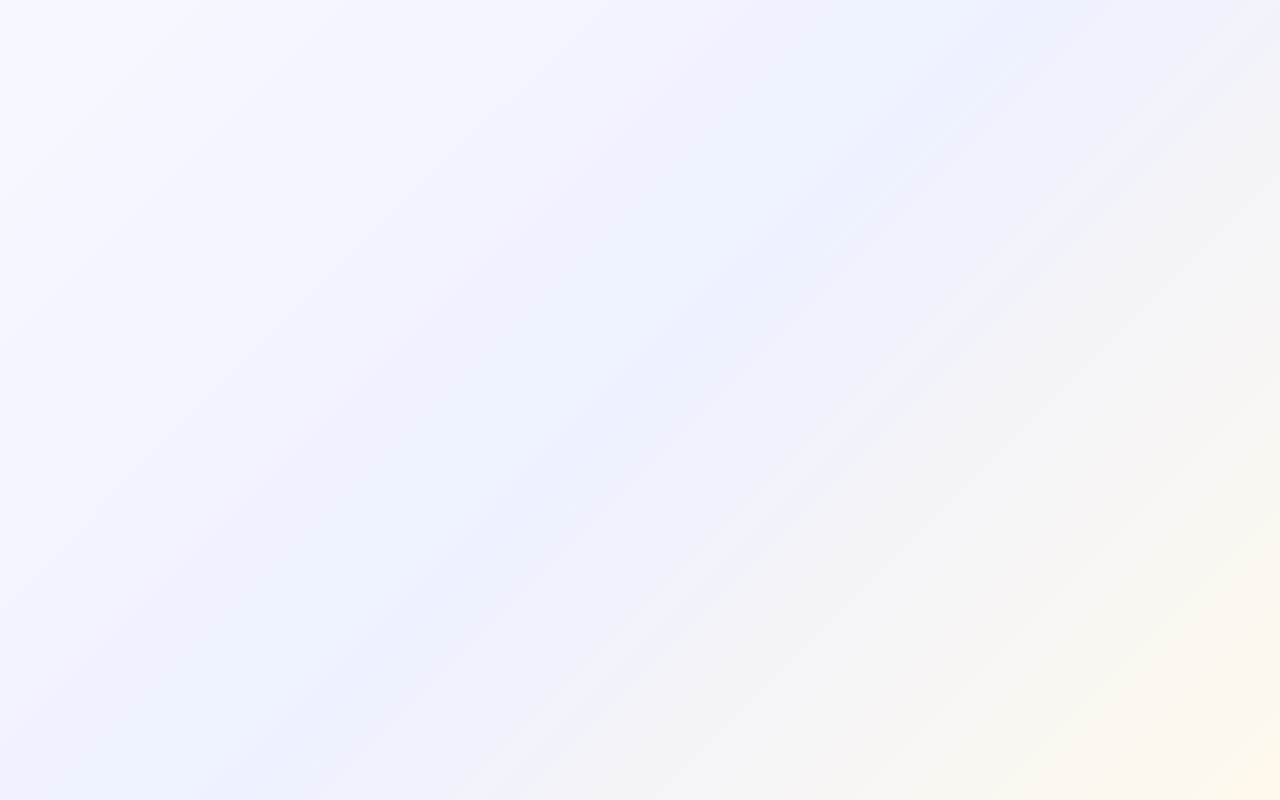
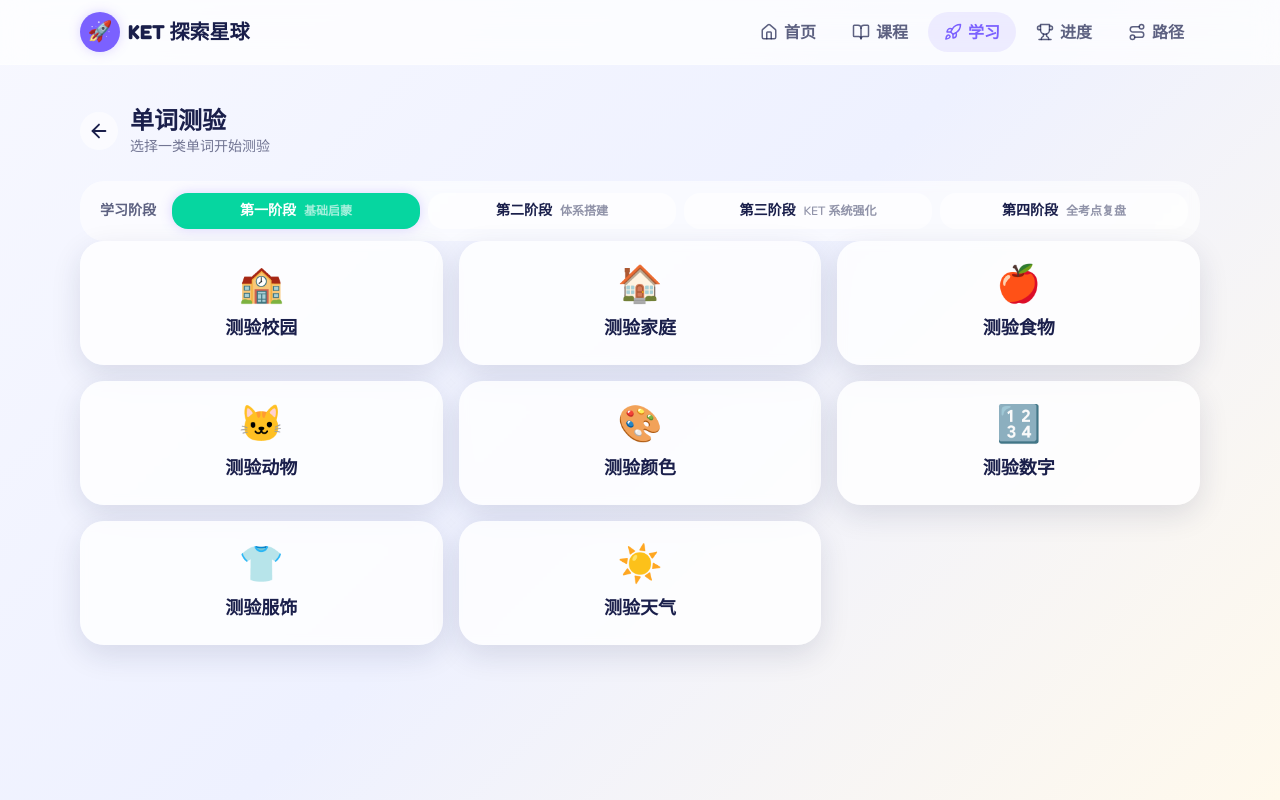
Before and after one commit to kakaluote0098/ket, a React (Vite) app: page /learn/word-quiz in a window 1280 px wide. Before the commit this address had no page. Built offline with nearby package versions, Linux system fonts and the light colour scheme.

Commit message:
feat: 学习单词卡片不要自动翻转
Co-authored-by: traeagent <traeagent@users.noreply.github.com>

```diff
--- a/src/App.tsx
+++ b/src/App.tsx
@@ -18,6 +18,7 @@ import GrammarFoundation from '@/pages/GrammarFoundation';
 import SkillsFoundation from '@/pages/SkillsFoundation';
 import JuniorEnglish from '@/pages/JuniorEnglish';
 import Practice from '@/pages/Practice';
+import WordQuiz from '@/pages/WordQuiz';
 import Progress from '@/pages/Progress';
 import MyPath from '@/pages/MyPath';
 import UnitDetail from '@/pages/UnitDetail';
@@ -46,6 +47,7 @@ export default function App() {
         <Route path="/learn/skills-foundation" element={<SkillsFoundation />} />
         <Route path="/junior-english" element={<JuniorEnglish />} />
         <Route path="/learn/practice" element={<Practice />} />
+        <Route path="/learn/word-quiz" element={<WordQuiz />} />
         <Route path="/progress" element={<Progress />} />
         <Route path="/path" element={<MyPath />} />
       </Routes>
--- a/src/pages/Learn.tsx
+++ b/src/pages/Learn.tsx
@@ -36,6 +36,13 @@ const modules = [
     desc: '翻转卡片，趣味背单词',
     to: '/learn/vocabulary',
     color: 'bg-gradient-to-br from-mint/30 to-mint/10',
+  },
+  {
+    icon: '🧩',
+    title: '单词测验',
+    desc: '按分类拼写单词，答错自动加入弱词',
+    to: '/learn/word-quiz',
+    color: 'bg-gradient-to-br from-nebula/30 to-nebula/10',
   },
   {
     icon: '✏️',
--- /dev/null
+++ b/src/pages/WordQuiz.tsx
@@ -0,0 +1,236 @@
+import { useEffect, useMemo, useState } from 'react';
+import { Link } from 'react-router-dom';
+import { ArrowLeft, Check, RefreshCcw, X } from 'lucide-react';
+import Layout from '@/components/Layout';
+import PhaseSelector from '@/components/PhaseSelector';
+import Empty from '@/components/Empty';
+import { words } from '@/data/words';
+import { useProgressStore } from '@/stores/progressStore';
+import { getLevelsByPhase, type WordCategory } from '@/types';
+import { cn } from '@/lib/utils';
+
+const categoryLabels: Record<WordCategory, { label: string; emoji: string }> = {
+  school: { label: '校园', emoji: '🏫' },
+  family: { label: '家庭', emoji: '🏠' },
+  food: { label: '食物', emoji: '🍎' },
+  animals: { label: '动物', emoji: '🐱' },
+  colors: { label: '颜色', emoji: '🎨' },
+  numbers: { label: '数字', emoji: '🔢' },
+  clothes: { label: '服饰', emoji: '👕' },
+  weather: { label: '天气', emoji: '☀️' },
+  travel: { label: '出行', emoji: '✈️' },
+  study: { label: '学习', emoji: '📚' },
+  hobby: { label: '兴趣', emoji: '🎸' },
+  sports: { label: '运动', emoji: '⚽' },
+  festival: { label: '节日', emoji: '🎉' },
+  ket_core: { label: 'KET核心', emoji: '⭐' },
+};
+
+function shuffleArray<T>(arr: T[]): T[] {
+  return [...arr].sort(() => Math.random() - 0.5);
+}
+
+export default function WordQuiz() {
+  const progress = useProgressStore();
+  const phaseLevels = useMemo(() => getLevelsByPhase(progress.currentPhase), [progress.currentPhase]);
+
+  const [category, setCategory] = useState<WordCategory | null>(null);
+  const [index, setIndex] = useState(0);
+  const [answer, setAnswer] = useState<string[]>([]);
+  const [feedback, setFeedback] = useState<'idle' | 'correct' | 'wrong'>('idle');
+
+  const availableCategories = useMemo(() => {
+    const set = new Set<WordCategory>();
+    for (const w of words) {
+      if (phaseLevels.includes(w.level)) {
+        set.add(w.category);
+      }
+    }
+    return (Object.keys(categoryLabels) as WordCategory[]).filter((key) => set.has(key));
+  }, [phaseLevels]);
+
+  const pool = useMemo(() => {
+    if (!category) return [];
+    return words.filter((w) => phaseLevels.includes(w.level) && w.category === category);
+  }, [category, phaseLevels]);
+
+  const shuffled = useMemo(() => shuffleArray(pool), [pool]);
+  const current = shuffled[index];
+
+  // Letters that have not been used yet.
+  const remainingLetters = useMemo(() => {
+    if (!current) return [];
+    const chars = current.english.toLowerCase().split('');
+    const remaining: string[] = [];
+    const answerCopy = [...answer];
+    for (const ch of chars) {
+      const idx = answerCopy.indexOf(ch);
+      if (idx >= 0) {
+        answerCopy.splice(idx, 1);
+      } else {
+        remaining.push(ch);
+      }
+    }
+    return shuffleArray(remaining);
+  }, [current, answer]);
+
+  useEffect(() => {
+    setCategory(null);
+    setIndex(0);
+    setAnswer([]);
+    setFeedback('idle');
+  }, [progress.currentPhase]);
+
+  useEffect(() => {
+    setIndex(0);
+    setAnswer([]);
+    setFeedback('idle');
+  }, [category]);
+
+  const handleLetterClick = (letter: string) => {
+    if (feedback !== 'idle' || !current) return;
+    const next = [...answer, letter];
+    setAnswer(next);
+
+    if (next.length === current.english.length) {
+      const isCorrect = next.join('') === current.english.toLowerCase();
+      if (isCorrect) {
+        setFeedback('correct');
+        progress.updateScore('readingScore', 3);
+      } else {
+        setFeedback('wrong');
+        progress.addWeakWord(current.id);
+      }
+      setTimeout(() => {
+        setFeedback('idle');
+        setAnswer([]);
+        setIndex((prev) => (prev + 1 < shuffled.length ? prev + 1 : 0));
+      }, 2500);
+    }
+  };
+
+  const handleUndo = () => {
+    if (feedback !== 'idle') return;
+    setAnswer((prev) => prev.slice(0, -1));
+  };
+
+  const handleReset = () => {
+    setAnswer([]);
+    setFeedback('idle');
+  };
+
+  return (
+    <Layout>
+      <div className="mb-6 flex items-center gap-3">
+        <Link to="/learn" className="rounded-full bg-white/60 p-2 text-space-900 transition-colors hover:bg-white">
+          <ArrowLeft size={22} />
+        </Link>
+        <div>
+          <h1 className="text-2xl font-bold text-space-900">单词测验</h1>
+          <p className="text-sm text-space-900/60">
+            {category ? `测验 ${categoryLabels[category].label} · ${index + 1} / ${shuffled.length}` : '选择一类单词开始测验'}
+          </p>
+        </div>
+      </div>
+
+      <PhaseSelector />
+
+      {!category ? (
+        <div className="grid gap-4 sm:grid-cols-2 lg:grid-cols-3">
+          {availableCategories.map((key) => (
+            <button
+              key={key}
+              onClick={() => setCategory(key)}
+              className="card flex flex-col items-center gap-2 p-6 text-center transition-all hover:bg-white"
+            >
+              <span className="text-4xl">{categoryLabels[key].emoji}</span>
+              <span className="font-display text-lg font-bold text-space-900">测验{categoryLabels[key].label}</span>
+            </button>
+          ))}
+        </div>
+      ) : shuffled.length === 0 ? (
+        <Empty title="当前分类暂无单词" description="请切换阶段或选择其他分类" />
+      ) : (
+        <>
+          <div className="mb-4 flex justify-center">
+            <button
+              onClick={() => setCategory(null)}
+              className="rounded-full bg-white/60 px-4 py-2 text-sm font-semibold text-space-900 transition-colors hover:bg-white"
+            >
+              重新选择分类
+            </button>
+          </div>
+
+          <div className="mx-auto w-full max-w-md">
+            <div className="card flex flex-col items-center gap-6 p-6 text-center">
+              {/* Chinese meaning */}
+              <div>
+                <p className="text-sm text-space-900/50">根据汉语意思拼出单词</p>
+                <p className="mt-1 text-4xl font-bold text-space-900">{current.chinese}</p>
+              </div>
+
+              {/* Current answer slots */}
+              <div className="flex min-h-[3.5rem] flex-wrap items-center justify-center gap-2">
+                {current.english.split('').map((_, idx) => (
+                  <button
+                    key={idx}
+                    onClick={handleUndo}
+                    disabled={idx >= answer.length || feedback !== 'idle'}
+                    className={cn(
+                      'flex h-12 w-12 items-center justify-center rounded-xl text-xl font-bold transition-all',
+                      idx < answer.length
+                        ? 'bg-nebula text-white shadow-glow-sm'
+                        : 'border-2 border-dashed border-space-900/10 bg-space-900/[0.02] text-space-900/20',
+                      feedback !== 'idle' && idx < answer.length && feedback === 'wrong' && 'bg-coral text-white'
+                    )}
+                  >
+                    {answer[idx]?.toUpperCase()}
+                  </button>
+                ))}
+              </div>
+
+              {/* Feedback */}
+              {feedback === 'correct' && (
+                <div className="flex items-center gap-2 rounded-full bg-mint/10 px-4 py-2 text-mint">
+                  <Check size={20} /> 回答正确！
+                </div>
+              )}
+              {feedback === 'wrong' && (
+                <div className="flex flex-col items-center gap-1 rounded-2xl bg-coral/10 px-4 py-3 text-coral">
+                  <div className="flex items-center gap-2 font-semibold">
+                    <X size={20} /> 回答错误
+                  </div>
+                  <p className="text-sm text-space-900/70">
+                    正确答案是 <span className="font-bold text-space-900">{current.english}</span>，已加入复习弱词。
+                  </p>
+                </div>
+              )}
+
+              {/* Clickable letters */}
+              {feedback === 'idle' && (
+                <div className="flex flex-wrap justify-center gap-2">
+                  {remainingLetters.map((letter, idx) => (
+                    <button
+                      key={`${letter}-${idx}`}
+                      onClick={() => handleLetterClick(letter)}
+                      className="flex h-12 w-12 items-center justify-center rounded-xl bg-white text-xl font-bold text-space-900 shadow-sm transition-all hover:bg-nebula hover:text-white active:scale-95"
+                    >
+                      {letter.toUpperCase()}
+                    </button>
+                  ))}
+                </div>
+              )}
+
+              <button
+                onClick={handleReset}
+                className="flex items-center gap-2 text-sm font-semibold text-space-900/50 hover:text-nebula"
+              >
+                <RefreshCcw size={14} /> 重置本词
+              </button>
+            </div>
+          </div>
+        </>
+      )}
+    </Layout>
+  );
+}
```
